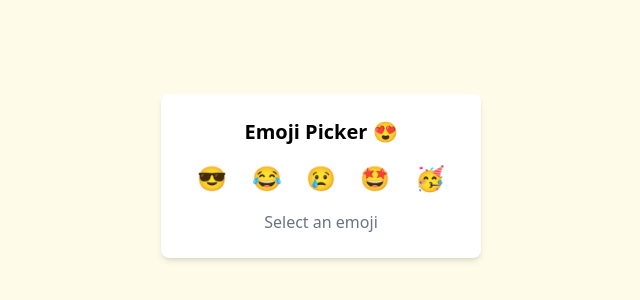
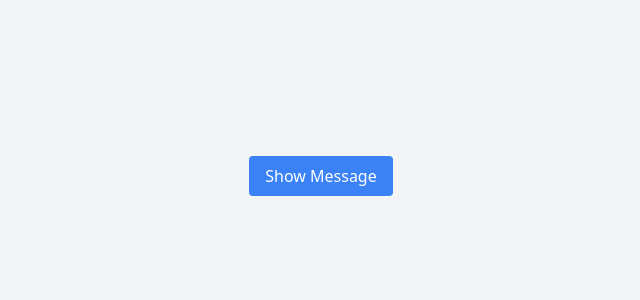
Before and after one commit to sneha930/react-practice-playground, a React (Create React App) app: page / in a window 1280 px wide. Shown: the part 224-524 px from the top of the page, without its empty margins (319-959 px from the left). Built offline with nearby package versions, Linux system fonts and the light colour scheme.

Commit message:
day_8_custom_hook

```diff
--- a/src/App.js
+++ b/src/App.js
@@ -1,11 +1,11 @@
-import EmojiPicker from "./components/EmojiPicker";
+import ToggleMessage from "./components/ToggleMessage";
 
-const App = () => {
+function App() {
   return (
-    <div className="min-h-screen flex justify-center items-center bg-yellow-50">
-      <EmojiPicker />
+    <div className="min-h-screen flex justify-center items-center bg-gray-100">
+      <ToggleMessage />
     </div>
   );
 }
 
-export default App
+export default App;
--- a/src/components/EmojiList.js
+++ /dev/null
@@ -1,17 +0,0 @@
-import React from 'react'
-
-export default function EmojiList({emojis, onEmojiClick}) {
-   return (
-      <div className="flex justify-around">
-         {emojis.map((emoji, index) => (
-            <button
-               key={index}
-               className="text-2xl hover:scale-125 transition"
-               onClick={() => onEmojiClick(emoji)}
-            >
-               {emoji.symbol}
-            </button>
-         ))}
-      </div>
-   )
-}
--- a/src/components/EmojiPicker.js
+++ /dev/null
@@ -1,23 +0,0 @@
-import React, { useState } from 'react'
-import EmojiList from './EmojiList';
-import EmojiPreview from './EmojiPreview';
-
-const emojis = [
-  { symbol: "😎", label: "Cool Face" },
-  { symbol: "😂", label: "Laughing" },
-  { symbol: "😢", label: "Crying" },
-  { symbol: "🤩", label: "Starstruck" },
-  { symbol: "🥳", label: "Party Face" }
-];
-
-export default function EmojiPicker() {
-   const[selectedEmoji, setSelectedEmoji] = useState(null);
-
-   return (
-      <div className="bg-white p-6 rounded-lg shadow-md w-80 space-y-4">
-      <h1 className="text-xl font-bold text-center">Emoji Picker 😍</h1>
-      <EmojiList emojis={emojis} onEmojiClick={setSelectedEmoji} />
-      <EmojiPreview emoji={selectedEmoji} />
-      </div>
-   )
-}
--- a/src/components/EmojiPreview.js
+++ /dev/null
@@ -1,12 +0,0 @@
-import React from 'react'
-
-export default function EmojiPreview({emoji}) {
-   if(!emoji) return <p className="text-center text-gray-500">Select an emoji</p>
-
-   return (
-      <div className="text-center">
-         <p className="text-4xl">{emoji.symbol}</p>
-         <p className="text-lg font-medium">{emoji.label}</p>
-      </div>
-   )
-}
--- /dev/null
+++ b/src/components/ToggleMessage.js
@@ -0,0 +1,22 @@
+import useToggle from "./useToggle";
+
+export default function ToggleMessage() {
+  const [isVisible, toggleVisibility] = useToggle();
+
+  return (
+    <div className="text-center space-y-4 p-6">
+      <button
+        onClick={toggleVisibility}
+        className="px-4 py-2 bg-blue-500 text-white rounded hover:bg-blue-600"
+      >
+        {isVisible ? "Hide" : "Show"} Message
+      </button>
+
+      {isVisible && (
+        <p className="text-lg font-medium text-gray-700">
+          🎉 Hello! You toggled me!
+        </p>
+      )}
+    </div>
+  );
+}
--- /dev/null
+++ b/src/components/useToggle.js
@@ -0,0 +1,11 @@
+import { useState } from "react";
+
+function useToggle(initialValue = false) {
+  const [value, setValue] = useState(initialValue);
+
+  const toggle = () => setValue(prev => !prev);
+
+  return [value, toggle];
+}
+
+export default useToggle;
```
Also changed, not shown: 1 other file (tests, documents, lock files or other folders).
